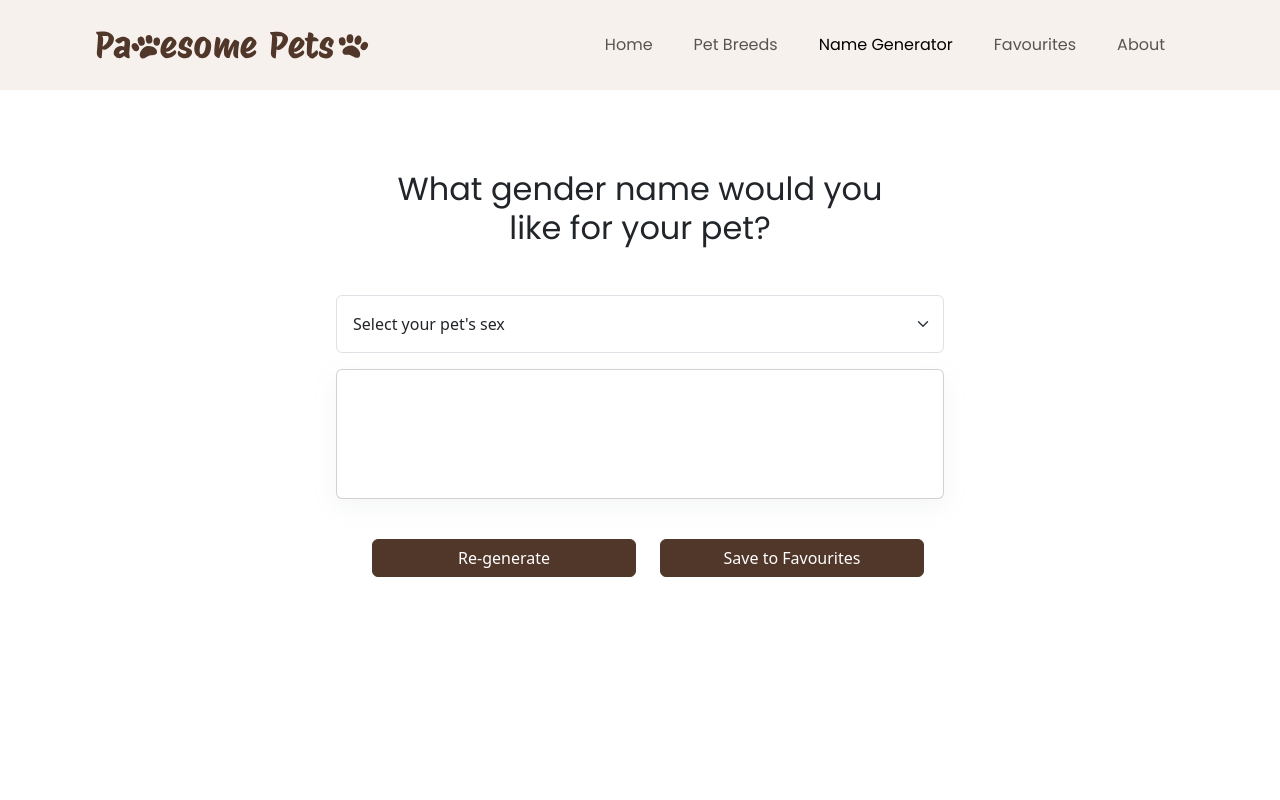
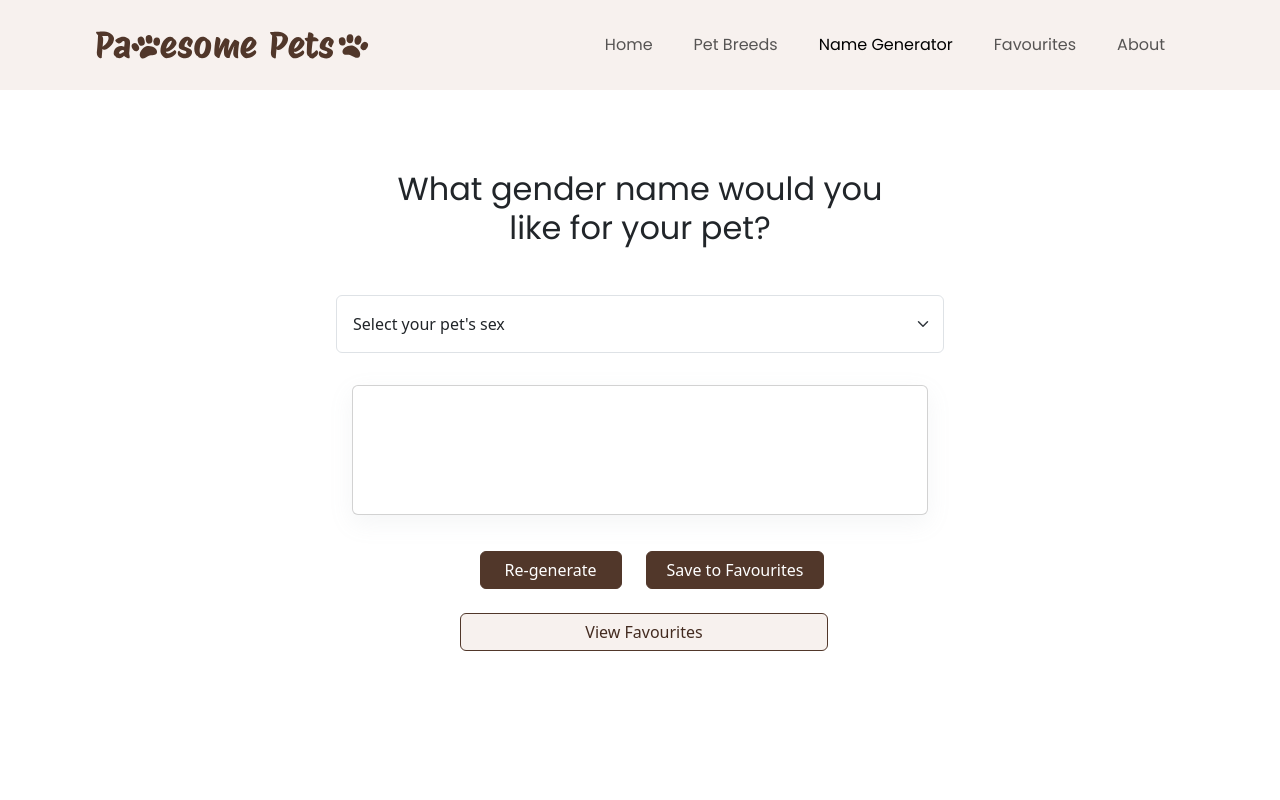
Before and after one commit to rosiegalezia/pawsome-pets, a React (Vite) app: page /#/GenerateName in a window 1280 px wide. Shown: the top 800 px of the page. Built offline with nearby package versions, Linux system fonts and the light colour scheme.

Commit message:
added button linking name page to favourites - alignment needs a bit of work but functionality is there

```diff
--- a/src/Pages/GenerateName.jsx
+++ b/src/Pages/GenerateName.jsx
@@ -9,6 +9,11 @@ import Button from 'react-bootstrap/Button';
 import Card from 'react-bootstrap/Card';
 import Form from 'react-bootstrap/Form';
 import Toast from 'react-bootstrap/Toast';
+
+import { NavLink } from "react-router-dom";
+import { Link } from 'react-router-dom';
+import { LinkContainer } from 'react-router-bootstrap'
+
 
 // Imported CSS
 import './pages.css'
@@ -86,6 +91,13 @@ function GenerateName() {
         setSaveName(nextSavedName) //updates saveName array with new animal obj that the user just click 'save to favs' on
         toggleToast();
     };
+
+
+    /************************************* Scroll to Top Func *************************************/
+
+    const scrollToTop = () => {
+        window.scrollTo({ top: 0, behavior: 'smooth' });
+    };
     /*****************************************************************************************/
 
     return (
@@ -103,7 +115,7 @@ function GenerateName() {
                 </Form.Select>
 
                 {/* card in which generated name is displayed */}
-                <div className='p-0 m-auto w-100'>
+                <div className='p-3 m-auto w-100'>
                     <Card className='namecard py-5 m-auto' style={{ backgroundColor: setBackgroundColor() }}>
                         <Card.Body>
                             <Card.Text className='text-center generatedName'>
@@ -113,8 +125,9 @@ function GenerateName() {
                     </Card>
                 </div>
 
+                <div className=''>
                     {/* button that calls the generate name function again */}
-                <div className='p-3 m-3 row w-100'>
+                    <div className='py-2 m-1 row w-100'>
                         <div className='col-md'>
                             <Button
                                 className='btn-brown m-2 w-100'
@@ -127,16 +140,26 @@ function GenerateName() {
                                 className='btn-brown m-2 w-100 text-nowrap'
                                 onClick={handleSaveName}
                             >Save to Favourites</Button>
+
                         </div>
 
                     </div>
 
+                    <LinkContainer to="/Favourites" className='m-1 row w-100' onClick={scrollToTop}>
+                        {/* button links to favourites page */}
+                        <Button className="btn side-btn w-100 m-0">
+                            View Favourites
+                        </Button>
+                    </LinkContainer>
+                </div>
+
                 {/* Toast to confirm name has been saved */}
-                <Toast className='toast w-md-50 text-center' show={toast} onClose={toggleToast} delay={2000} autohide>
+                <Toast className='toast text-center m-3' show={toast} onClose={toggleToast} delay={2000} autohide>
                     <Toast.Body>Name has been saved to Favourites</Toast.Body>
                 </Toast>
 
             </div>
+
         </div>
 
 
```
Lines whose indentation alone changed are shown as unchanged.
